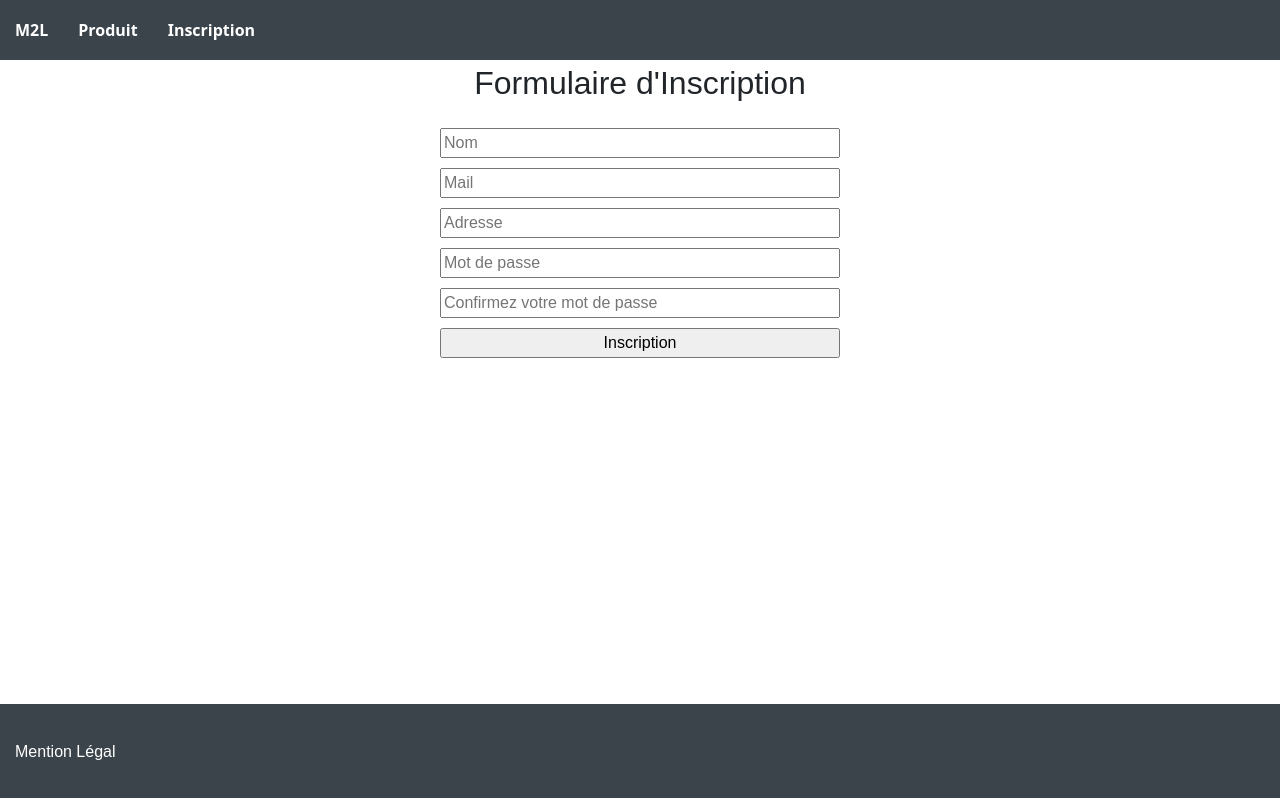
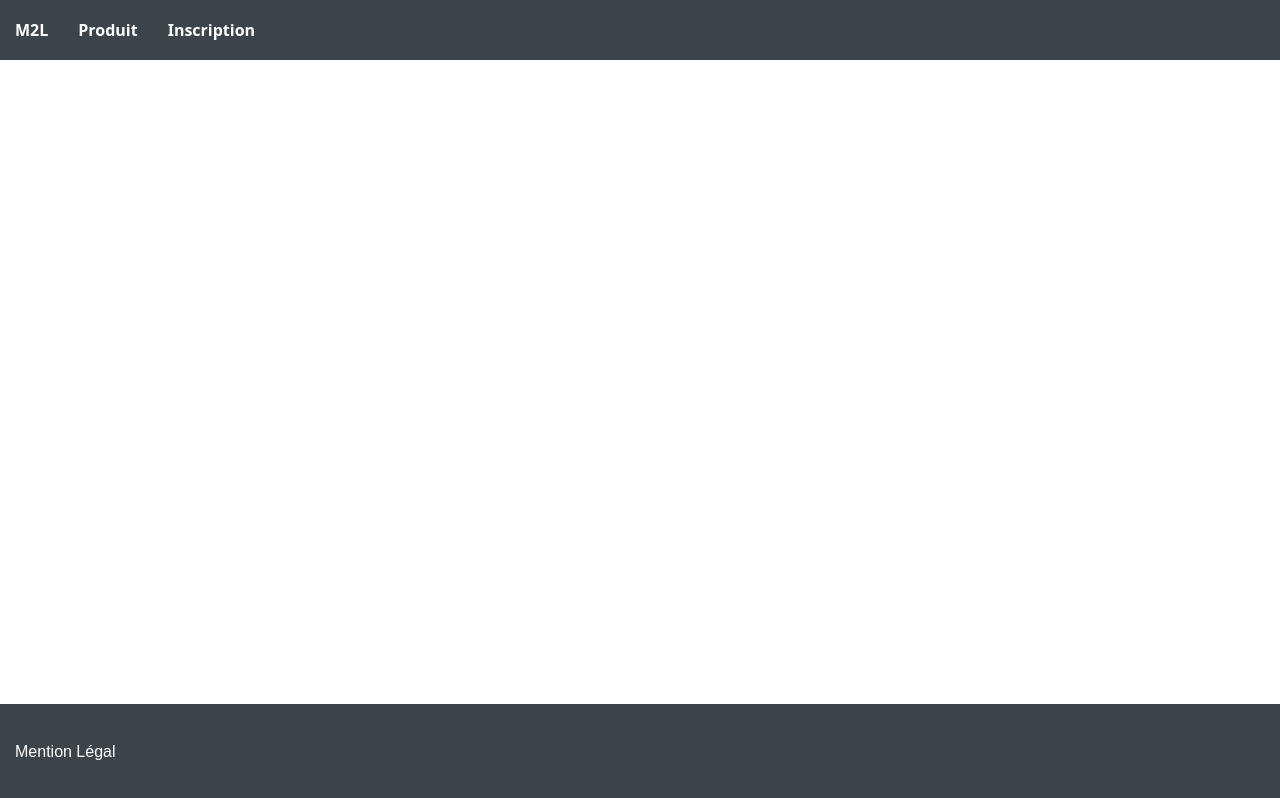
Before and after one commit to Arthurbsnrd/M2L, a React (Create React App) app: page / in a window 1280 px wide. Built offline with nearby package versions, Linux system fonts and the light colour scheme.

Commit message:
correction route

```diff
--- a/src/JS/App.js
+++ b/src/JS/App.js
@@ -16,10 +16,9 @@ function App() {
     <div>
       <Banner />
       <Routes>
-        <Route path='/' element={<Inscription/>}></Route>
         <Route path='/Inscription' element={<Inscription/>}></Route>
         <Route path="/Panier" element={<Panier/>}></Route>
-        <Route path='/Presentation' element={<Presentation/>}></Route>
+        <Route path='/' element={<Presentation/>}></Route>
         <Route path="/produit" element={<Produit/>} ></Route>
         <Route path='/Admin/users' element={<AdminUser/>}></Route>
         <Route path='/MentionLegal' element={<MentionLegal/>}></Route>
--- a/src/JS/Presentation.js
+++ b/src/JS/Presentation.js
@@ -3,8 +3,8 @@ import '../CSS/Commun.css';
 
 function Presentation() {
     return (
-        <>
-        </>
+        <div className='margintop marginBottom'>
+        </div>
     );
     }
 
```
